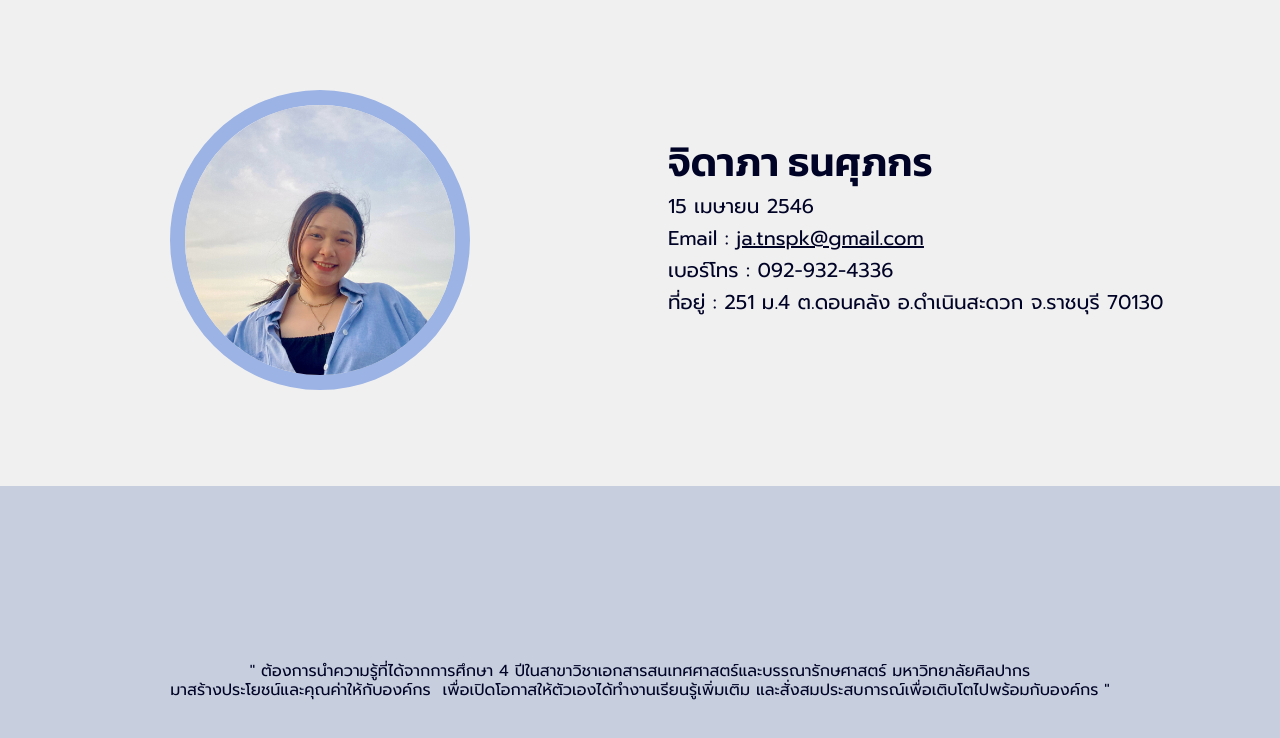
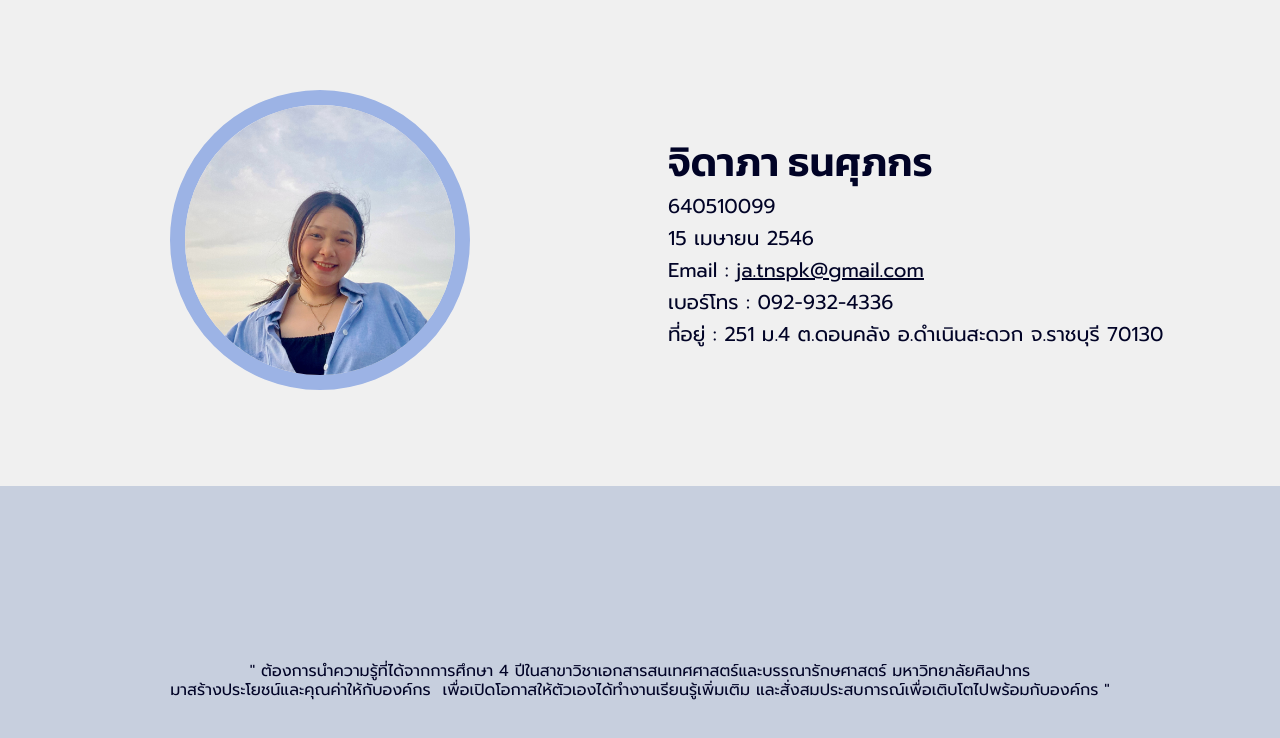
Before and after one commit to JidapaTK/resume, a plain HTML site: page index.html in a window 1280 px wide. Shown: the part 62-800 px from the top of the page. Drawn offline with nearby package versions, Linux system fonts and the light colour scheme.

Commit message:
version2
เพิ่มรหัสนักศึกษา

```diff
--- a/index.html
+++ b/index.html
@@ -48,6 +48,7 @@
           <h1 class="mx-3 "><a id="jdp"><br>
               <br>
               จิดาภา ธนศุภกร</a></h1>
+          <h5 class="mx-3"> 640510099 </h5>
           <h5 class="mx-3">15 เมษายน 2546 </h5>
           <h5 class="mx-3">Email : <a href="mailto:ja.tnspk@gmail.com" style="color: #010326;">ja.tnspk@gmail.com
               </a></h5>
```
